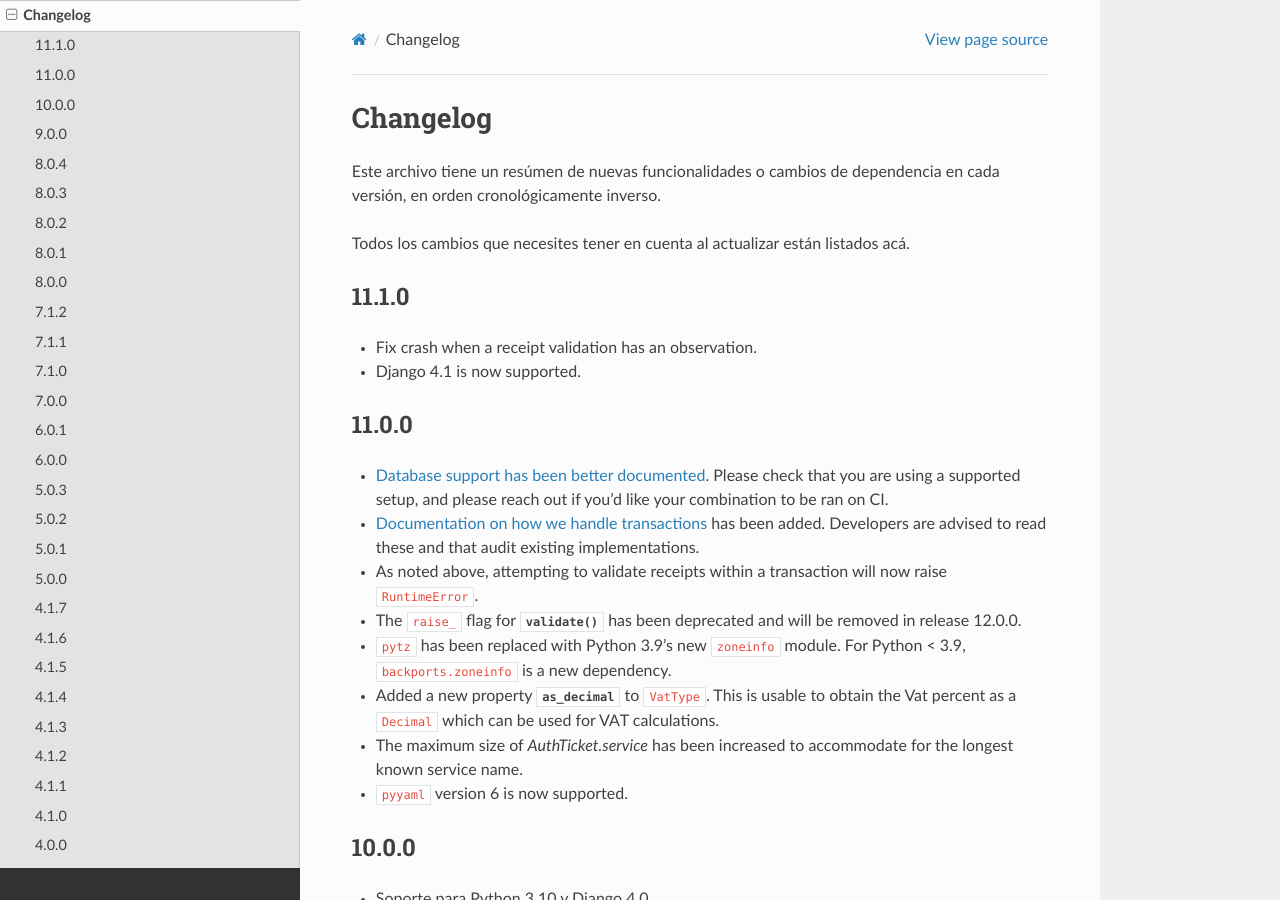
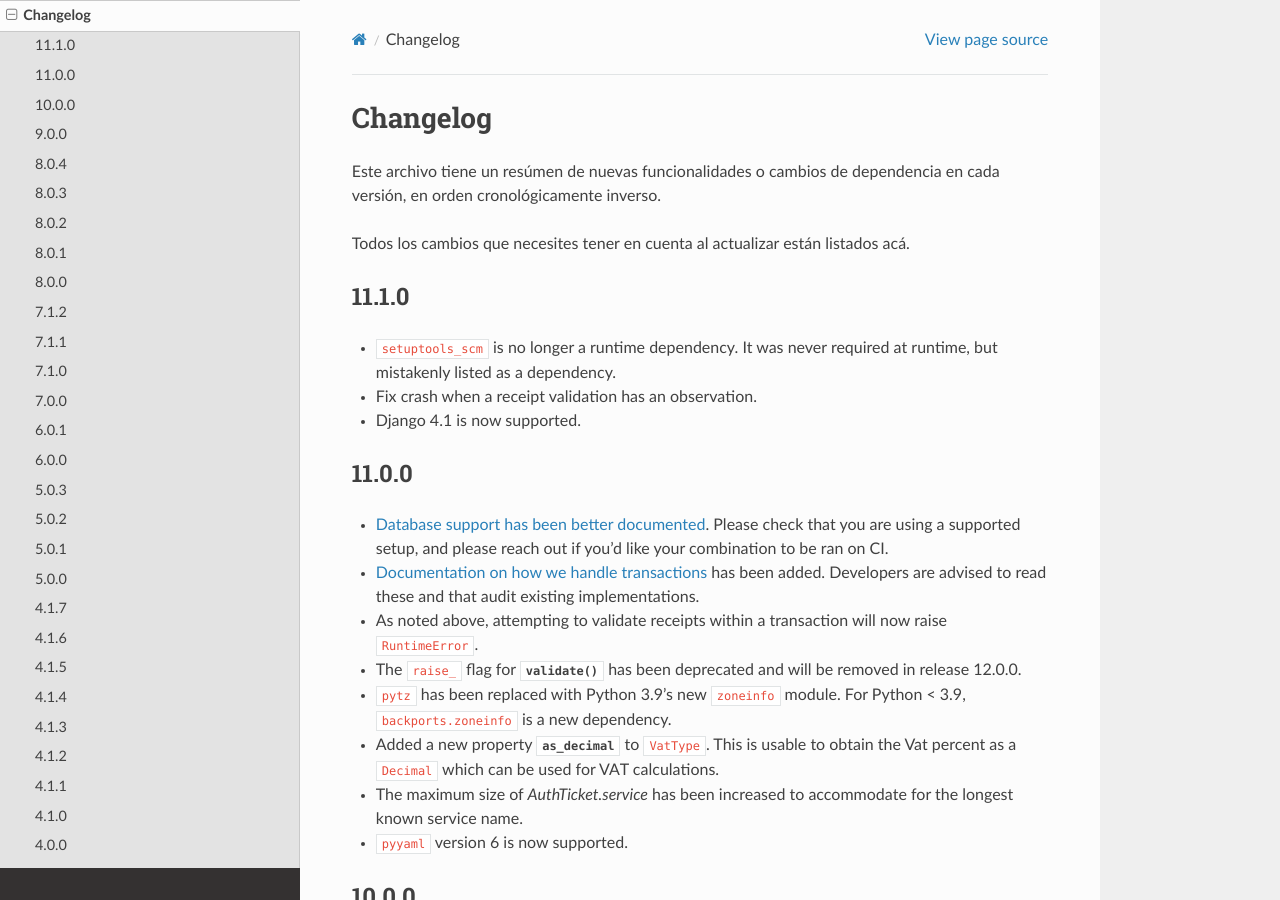
Before and after one commit to WhyNotHugo/django-afip, a Sphinx documentation site: the page built from docs/changelog.rst, in a window 1280 px wide and 900 px high. Built offline with Sphinx 7.4.7 and the Read the Docs theme 2.0.0, drawn with Linux system fonts in a browser that asks for light colours; the version number could not be read and is left out.

Commit message:
Remove setuptools_scm from dependency list

```diff
--- a/docs/changelog.rst
+++ b/docs/changelog.rst
@@ -10,6 +10,8 @@ acá.
 11.1.0
 ------
 
+- ``setuptools_scm`` is no longer a runtime dependency. It was never required
+  at runtime, but mistakenly listed as a dependency.
 - Fix crash when a receipt validation has an observation.
 - Django 4.1 is now supported.
 
--- a/setup.py
+++ b/setup.py
@@ -25,7 +25,6 @@ setup(
         "pyopenssl>=16.2.0",
         'backports.zoneinfo;python_version<"3.9"',
         "setuptools-git>=1.1",
-        "setuptools-scm>=1.7.0",
         "wheel>=0.24.0",
         "zeep>=1.1.0,<5.0.0",
         "qrcode[pil]>=6.1,<7.0",
```
